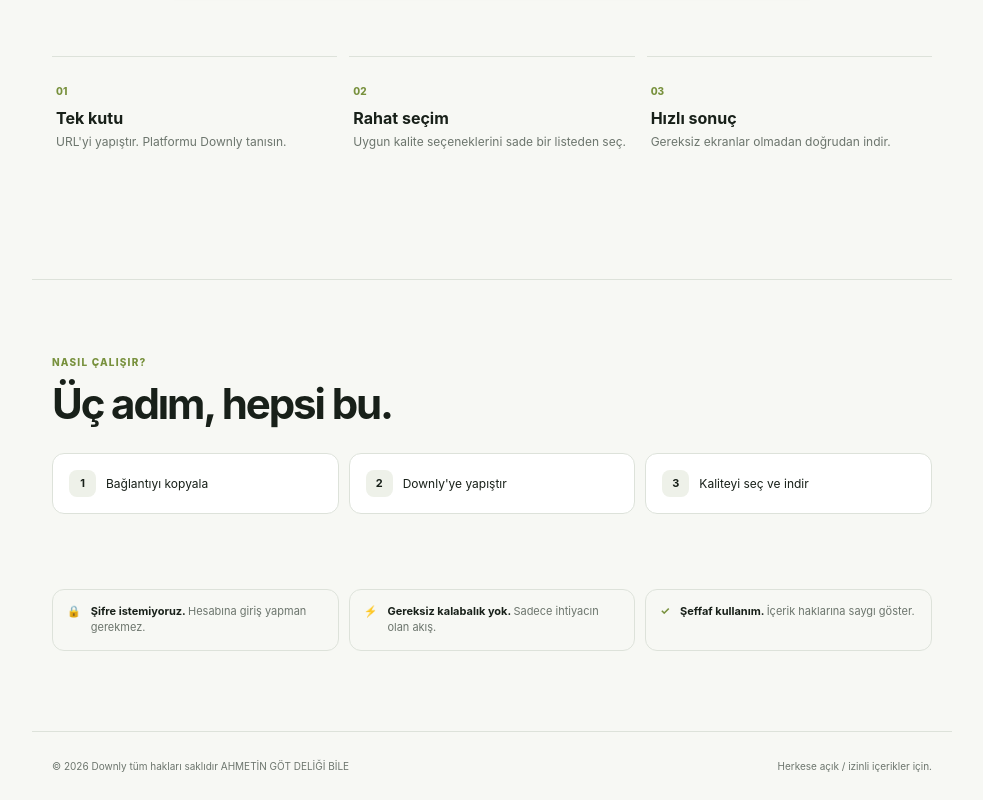
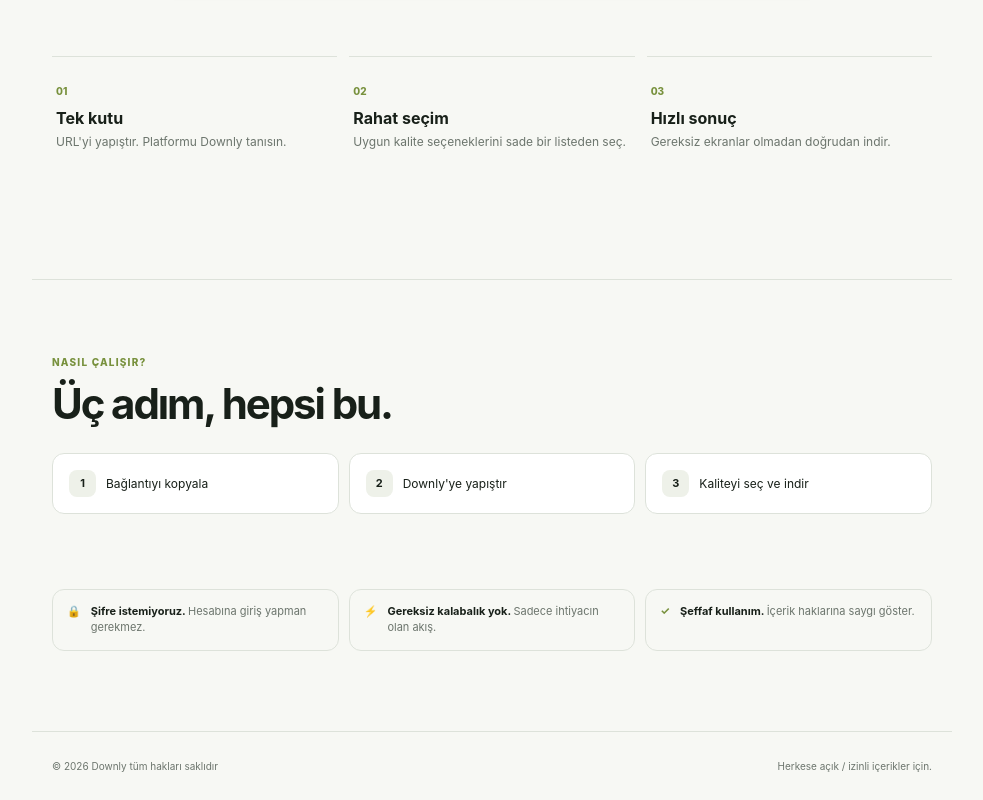
Before and after one commit to emirhansedef97-droid/downly, a website: page public/index.html in a window 1280 px wide. Shown: the part 630-1430 px from the top of the page, without its empty margins (148-1131 px from the left). Drawn offline with Linux system fonts and the light colour scheme.

Commit message:
Update index.html

```diff
--- a/public/index.html
+++ b/public/index.html
@@ -381,7 +381,7 @@
 <footer>
 
   <span>
-    © 2026 Downly tüm hakları saklıdır AHMETİN GÖT DELİĞİ BİLE
+    © 2026 Downly tüm hakları saklıdır
   </span>
 
   <span>
```
